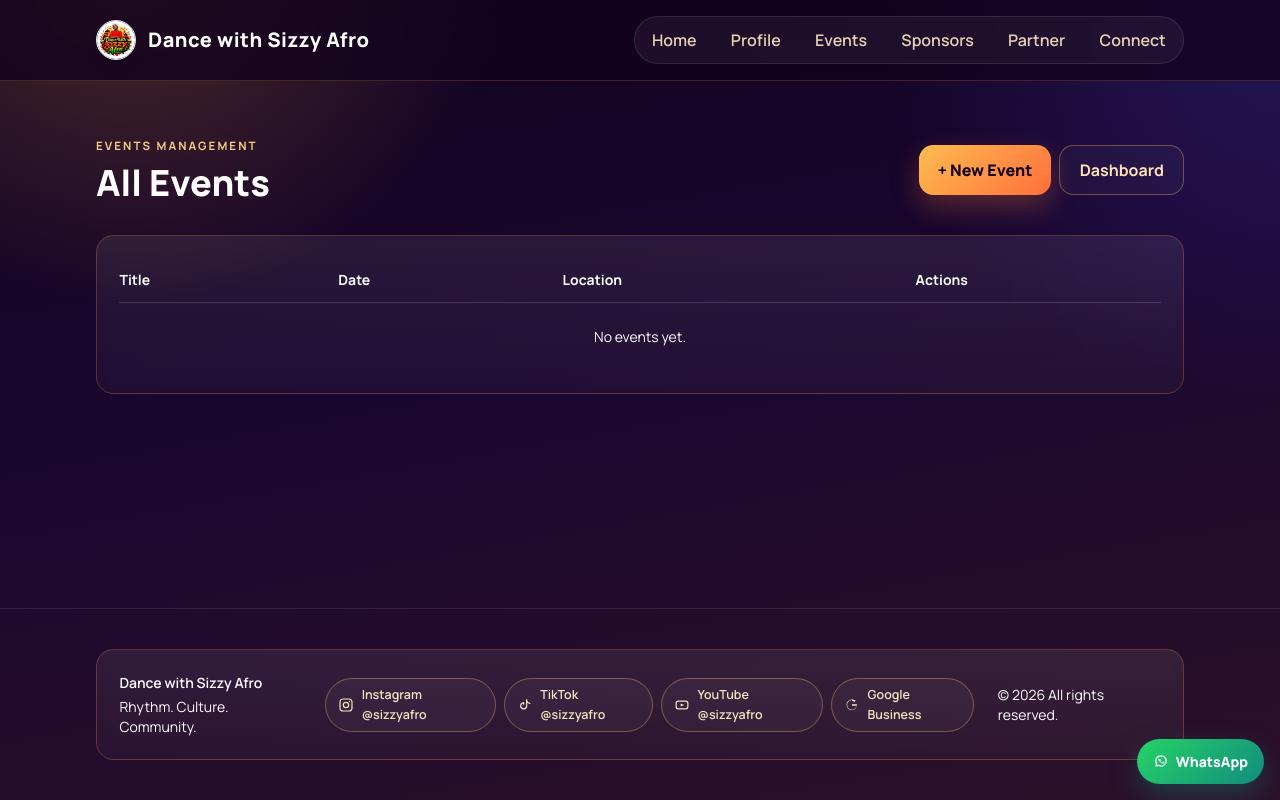
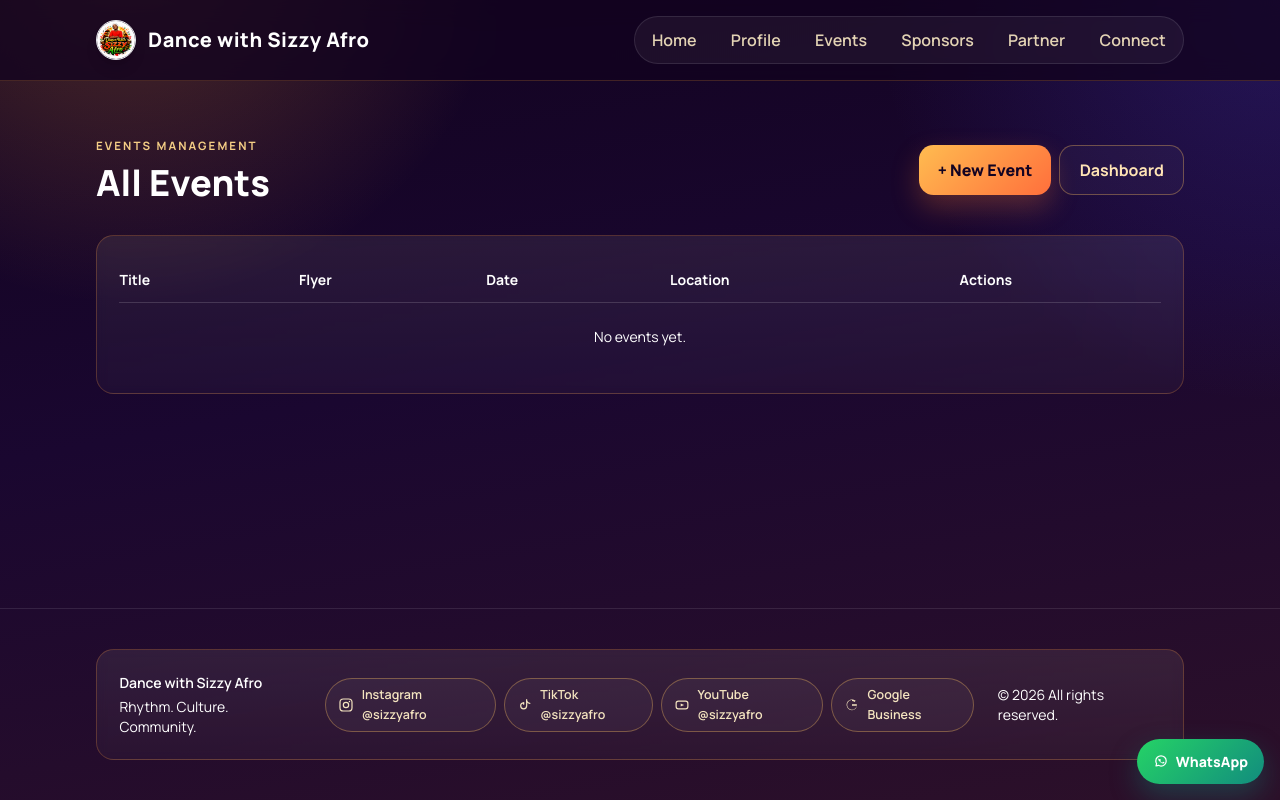
Before and after one commit to twinodev/sizzy-afro-website, a Flask app: page /admin/events in a window 1280 px wide. Run offline with Flask 3, Linux system fonts and the light colour scheme; the visitor is signed in with stand-in values (Sample User, id 1); some libraries are stand-ins or nearby versions.

Commit message:
Add flyer images to events

```diff
--- a/app.py
+++ b/app.py
@@ -4,6 +4,7 @@ from functools import wraps
 
 from flask import Flask, flash, redirect, render_template, request, session, url_for
 from flask_sqlalchemy import SQLAlchemy
+from sqlalchemy import inspect, text
 
 app = Flask(__name__)
 app.config["SECRET_KEY"] = "dance-with-sizzy-afro"
@@ -59,6 +60,7 @@ class Event(db.Model):
     id = db.Column(db.Integer, primary_key=True)
     title = db.Column(db.String(255), nullable=False)
     description = db.Column(db.Text)
+    flyer_url = db.Column(db.Text, nullable=False)
     event_date = db.Column(db.String(50), nullable=False)
     location = db.Column(db.String(255))
     created_at = db.Column(db.String(50), nullable=False)
@@ -88,6 +90,17 @@ def init_db():
     """Initialize database tables"""
     with app.app_context():
         db.create_all()
+        _ensure_event_flyer_column()
+
+
+def _ensure_event_flyer_column():
+    """Add flyer_url to existing events tables if needed."""
+    inspector = inspect(db.engine)
+    columns = {column["name"] for column in inspector.get_columns("events")}
+
+    if "flyer_url" not in columns:
+        db.session.execute(text("ALTER TABLE events ADD COLUMN flyer_url TEXT"))
+        db.session.commit()
 
 
 def admin_required(view_func):
@@ -259,16 +272,18 @@ def admin_events_create():
     if request.method == "POST":
         title = request.form.get("title", "").strip()
         description = request.form.get("description", "").strip()
+        flyer_url = request.form.get("flyer_url", "").strip()
         event_date = request.form.get("event_date", "").strip()
         location = request.form.get("location", "").strip()
 
-        if not title or not event_date:
-            flash("Title and event date are required.", "error")
+        if not title or not flyer_url or not event_date:
+            flash("Title, flyer image, and event date are required.", "error")
             return redirect(url_for("admin_events_create"))
 
         event = Event(
             title=title,
             description=description,
+            flyer_url=flyer_url,
             event_date=event_date,
             location=location,
             created_at=datetime.utcnow().strftime("%Y-%m-%d %H:%M:%S")
@@ -289,15 +304,17 @@ def admin_events_edit(event_id):
     if request.method == "POST":
         title = request.form.get("title", "").strip()
         description = request.form.get("description", "").strip()
+        flyer_url = request.form.get("flyer_url", "").strip()
         event_date = request.form.get("event_date", "").strip()
         location = request.form.get("location", "").strip()
 
-        if not title or not event_date:
-            flash("Title and event date are required.", "error")
+        if not title or not flyer_url or not event_date:
+            flash("Title, flyer image, and event date are required.", "error")
             return redirect(url_for("admin_events_edit", event_id=event_id))
 
         event.title = title
         event.description = description
+        event.flyer_url = flyer_url
         event.event_date = event_date
         event.location = location
         db.session.commit()
--- a/templates/admin_events.html
+++ b/templates/admin_events.html
@@ -32,6 +32,7 @@
       <thead>
         <tr class="border-b border-white/15 text-afro-200">
           <th class="py-3 pr-4">Title</th>
+          <th class="py-3 pr-4">Flyer</th>
           <th class="py-3 pr-4">Date</th>
           <th class="py-3 pr-4">Location</th>
           <th class="py-3">Actions</th>
@@ -41,6 +42,15 @@
         {% for event in events %}
           <tr class="border-b border-white/10 align-top">
             <td class="py-3 pr-4 font-semibold text-afro-100">{{ event.title }}</td>
+            <td class="py-3 pr-4">
+              {% if event.flyer_url %}
+                <a href="{{ event.flyer_url }}" target="_blank" rel="noreferrer" class="inline-block">
+                  <img src="{{ event.flyer_url }}" alt="{{ event.title }} flyer" class="w-20 h-28 object-cover rounded-lg border border-white/10" />
+                </a>
+              {% else %}
+                <span class="text-afro-100/60 text-xs">No flyer</span>
+              {% endif %}
+            </td>
             <td class="py-3 pr-4 text-afro-100/80">{{ event.event_date }}</td>
             <td class="py-3 pr-4 text-afro-100/90">{{ event.location or '-' }}</td>
             <td class="py-3">
@@ -54,7 +64,7 @@
           </tr>
         {% else %}
           <tr>
-            <td colspan="4" class="py-6 text-center text-afro-100/80">No events yet.</td>
+            <td colspan="5" class="py-6 text-center text-afro-100/80">No events yet.</td>
           </tr>
         {% endfor %}
       </tbody>
--- a/templates/admin_events_form.html
+++ b/templates/admin_events_form.html
@@ -28,6 +28,11 @@
     </div>
 
     <div>
+      <label for="flyer_url" class="block text-sm mb-2 text-afro-100">Flyer Image URL *</label>
+      <input id="flyer_url" name="flyer_url" type="url" class="field-input" value="{{ event.flyer_url if event else '' }}" placeholder="https://..." required />
+    </div>
+
+    <div>
       <label for="event_date" class="block text-sm mb-2 text-afro-100">Event Date *</label>
       <input id="event_date" name="event_date" type="date" class="field-input" value="{{ event.event_date if event else '' }}" required />
     </div>
--- a/templates/events.html
+++ b/templates/events.html
@@ -11,6 +11,9 @@
   <div class="mt-10 grid md:grid-cols-2 lg:grid-cols-3 gap-6">
     {% for event in events %}
       <article class="card">
+        {% if event.flyer_url %}
+          <img src="{{ event.flyer_url }}" alt="{{ event.title }} flyer" class="w-full h-56 object-cover rounded-xl mb-4 border border-white/10" />
+        {% endif %}
         <p class="text-xs text-afro-200 font-semibold">{{ event.event_date }}</p>
         <h2 class="text-xl font-bold text-afro-200 mt-2">{{ event.title }}</h2>
         <p class="mt-3 text-afro-100/90">{{ event.description or 'Join us for an amazing experience!' }}</p>
```
